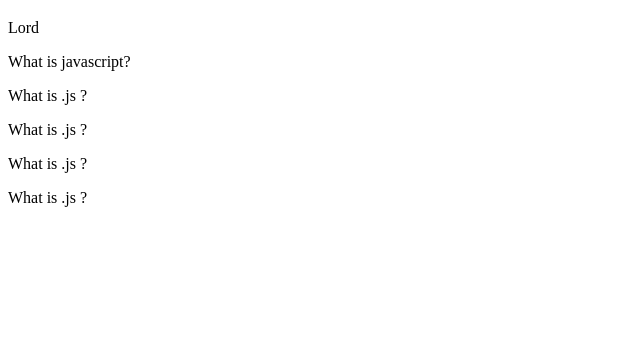
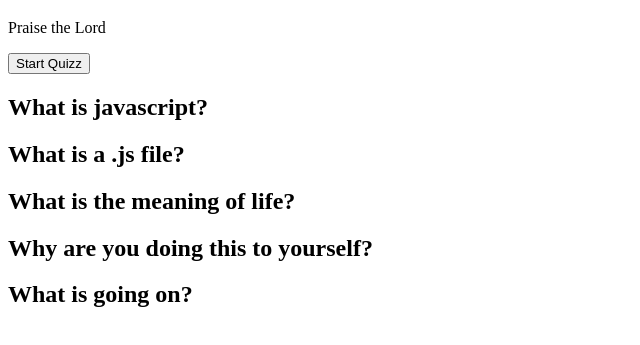
Before and after one commit to TheBigMotif/Coding-Quizz, a plain HTML site: page index.html in a window 1280 px wide. Shown: the part 61-406 px from the top of the page, without its empty margins (0-640 px from the left). Drawn offline with Linux system fonts and the light colour scheme.

Commit message:
Structured html file

```diff
--- a/index.html
+++ b/index.html
@@ -10,29 +10,33 @@
 <body>
     <header>
         <h1>The Hardest Javascript Quizz Ever</h1>
-        <p>Lord</p>
+        <p>Praise the Lord</p>
     </header>
-<section>
-    <p>What is javascript?</p>
+
+    <div class="startbtn"> <button> Start Quizz </button></div>
+
+<section id="q1">
+    <h1>What is javascript?</h1>
 </section>
 
-<section>
-    <p>What is .js ?</p>
+<section id="q2">
+    <h1>What is a .js file?</h1>
 </section>
 
-<section>
-    <p>What is .js ?</p>
+<section id="q3">
+    <h1>What is the meaning of life?</h1>
 </section>
 
-<section>
-    <p>What is .js ?</p>
+<section id="q4">
+    <h1>Why are you doing this to yourself?</h1>
 </section>
 
-<section>
-    <p>What is .js ?</p>
+<section id="q5">
+    <h1>What is going on?</h1>
 </section>
 
 
 <script src="./Assets/js/script.js"></script>
 </body>
+<link rel="script" href="./Assets/js/script.js">
 </html>
```
